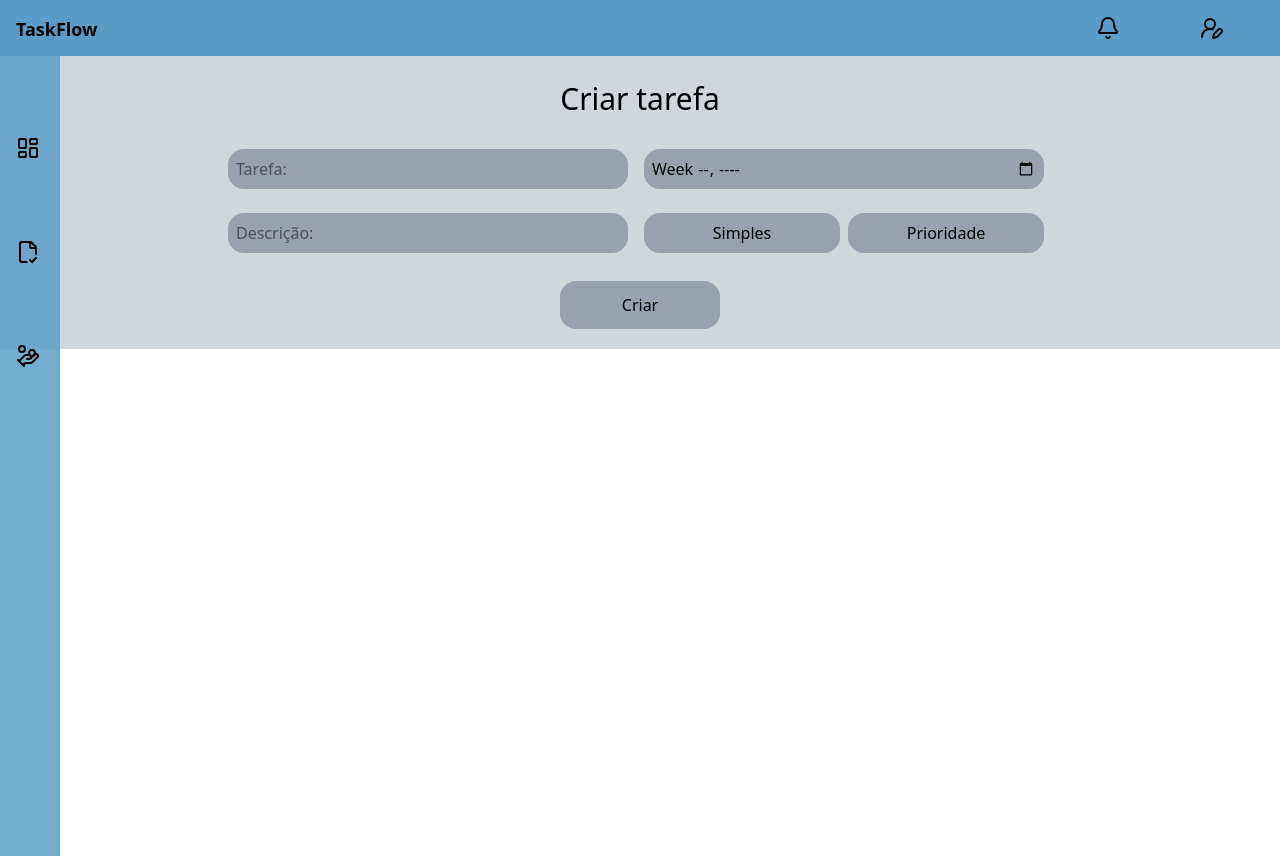
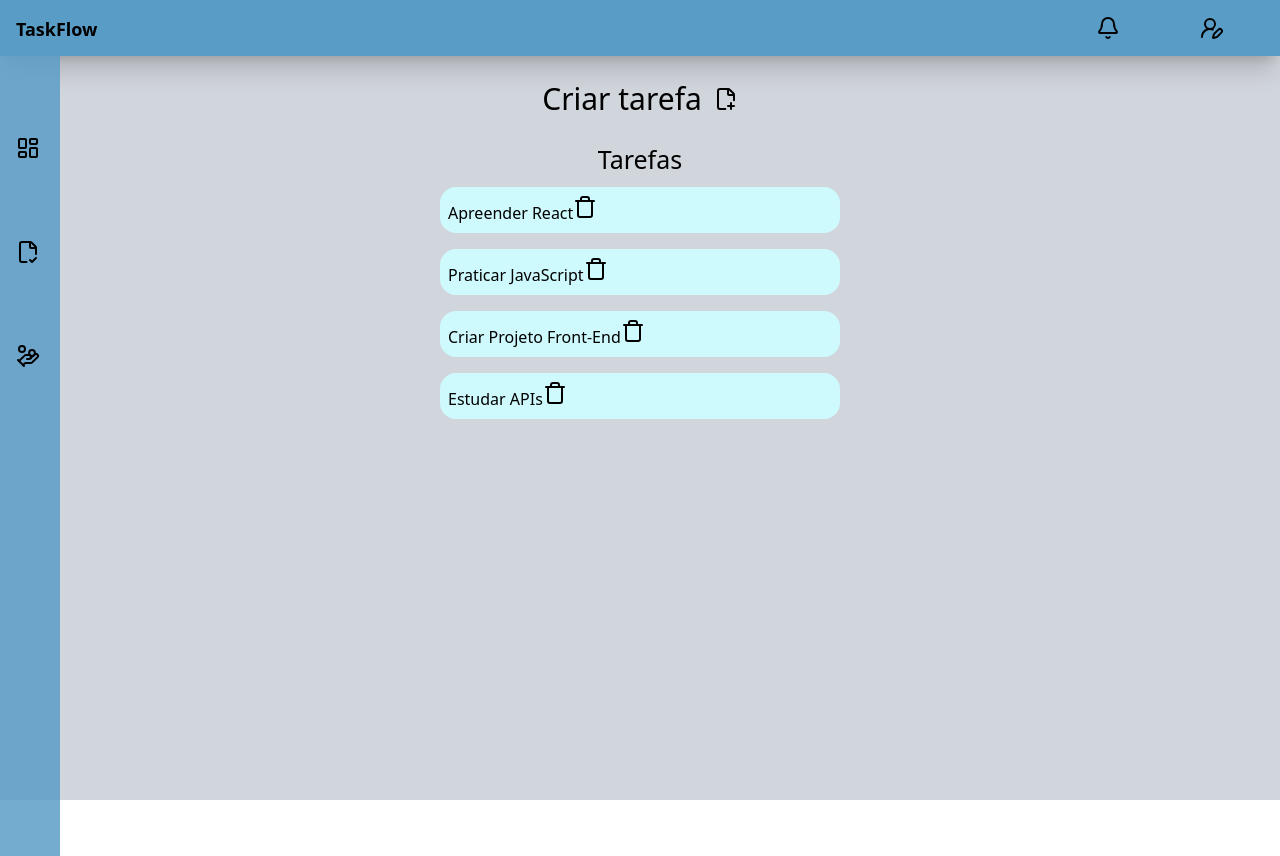
Before and after one commit to KaikySsouza/taskflow, a React (Vite) app in the folder taskflow/: page /tarefas in a window 1280 px wide. Built offline with nearby package versions, Linux system fonts and the light colour scheme.

Commit message:
feat: Criado tasks

```diff
--- a/taskflow/src/App.jsx
+++ b/taskflow/src/App.jsx
@@ -12,6 +12,7 @@ function App() {
         <Route path="/cadastro" element={<Cadastro/>} />
         <Route path="/home" element={<Home/>}/>
         <Route path="/tarefas" element={<Tasks/>}/>
+
       </Routes>
     </Router>
   )
--- a/taskflow/src/index.css
+++ b/taskflow/src/index.css
@@ -20,4 +20,5 @@
 
 *{
     overflow: hidden;
+
 }
--- /dev/null
+++ b/taskflow/src/pages/tasks/NewTasks.jsx
@@ -0,0 +1,5 @@
+export default function NewTasks() {
+    return(
+        <h1></h1>
+    )
+}
--- a/taskflow/src/pages/tasks/Tasks.jsx
+++ b/taskflow/src/pages/tasks/Tasks.jsx
@@ -1,26 +1,69 @@
-import Navbar from "../../components/Navbar"
+import Navbar from "../../components/Navbar";
+import { FilePlusCorner, Trash } from "lucide-react";
+import NewTasks from "./NewTasks";
+import { useState } from "react";
 
 export default function Tasks() {
+  const [tasks, setTasks] = useState([
+    {
+      id: 1,
+      title: "Apreender React",
+      description: "Estudar todos os dias os conceitos de hooks e props",
+      term: "10/10/2005 12:00:00",
+      finish: "false",
+    },
+    {
+      id: 2,
+      title: "Praticar JavaScript",
+      description: "Resolver exercícios de lógica e manipulação de arrays",
+      term: "15/10/2005 18:00:00",
+      finish: "false",
+    },
+    {
+      id: 3,
+      title: "Criar Projeto Front-End",
+      description:
+        "Desenvolver um projeto utilizando HTML, CSS e JavaScript puro",
+      term: "20/10/2005 20:00:00",
+      finish: "false",
+    },
+    {
+      id: 4,
+      title: "Estudar APIs",
+      description: "Aprender a consumir APIs utilizando fetch e async/await",
+      term: "25/10/2005 19:00:00",
+      finish: "false",
+    },
+  ]);
+
+  console.log(tasks);
+
+  const salvar = tasks.map((task) => {
     return (
-        <>
-        <Navbar/>
+      <ul className="">
+        <li className="bg-cyan-100 m-2 p-2 w-100 text-start rounded-2xl ">{task.title}
+        <button className=" items-end"><Trash/></button>
+        </li>
+      </ul>
+    );
+  }); // Possivel adicionar isso dentro do reder.
 
-        <div className="flex flex-col text-center  items-center bg-gray-300 ">
+  return (
+    <div className=" bg-gray-300 h-screen">
+      <Navbar />
 
-            <h1 className="text-[30px] my-5">Criar tarefa</h1>
-            <div className="grid grid-cols-2 gap-2">
-            <input type="text" placeholder="Tarefa:" className="w-100 bg-gray-400 my-2 p-2 rounded-2xl"/>
-            <input type="week" className="w-100 bg-gray-400 my-2 p-2 rounded-2xl"/>
+      <header className="flex text-center gap-3 justify-center cursor-pointer">
+        <h1 className="text-[30px] my-5">Criar tarefa</h1>
+        <button className="">
+          <FilePlusCorner />
+        </button>
+      </header>
 
-            <input type="text" placeholder="Descrição:" className="w-100 bg-gray-400 my-2 p-2 rounded-2xl"/>
-            <span>
-            <button className="w-49 mr-2 bg-gray-400 my-2 p-2 rounded-2xl cursor-pointer">Simples</button>
-            <button className="w-49 mr-2 bg-gray-400 my-2 p-2 rounded-2xl cursor-pointer" >Prioridade</button>
-            </span>
-            </div>
-            <button type="button" className="my-5 bg-gray-400 w-[20vh] h-[6vh] rounded-2xl">Criar</button>
-
-        </div>
-        </>
-    )
+        <h2 className="text-[25px] text-center">Tarefas</h2>
+      <div className="flex flex-col m-auto items-center ">
+        {salvar}
+        <NewTasks />
+      </div>
+    </div>
+  );
 }
```
